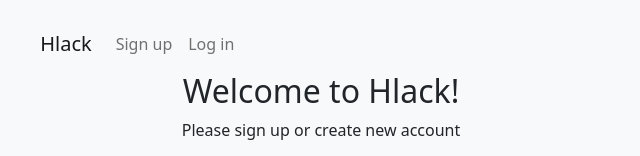
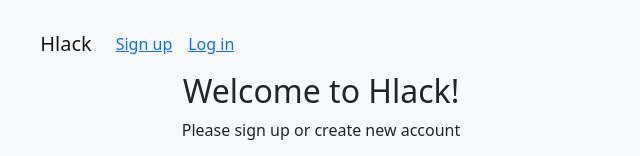
Before and after one commit to Gess161/slack-copy, a React (Create React App) app in the folder slack-copy/: page / in a window 1280 px wide. Shown: the top 156 px of the page, without its empty margins (319-959 px from the left). Built offline with nearby package versions, Linux system fonts and the light colour scheme.

Commit message:
added routing

```diff
--- a/slack-copy/src/components/NavBar/index.js
+++ b/slack-copy/src/components/NavBar/index.js
@@ -8,31 +8,30 @@ import {
     NavItem,
     NavLink,
 } from 'reactstrap';
-import {
-      BrowserRouter as Router,
-      Link
-  } from 'react-router-dom'
-import {LinkContainter} from 'react-router-bootstrap'
+import { Link } from 'react-router-dom'
+
 
 export default function NavBar() {
     return (
         <nav>
-            <Router>
             <Navbar light expand="md">
                 <NavbarBrand href="/">Hlack</NavbarBrand>
-                    <NavbarToggler/>
-                    <Collapse  navbar>
+                <NavbarToggler />
+                <Collapse navbar>
                     <Nav className="mr-auto" navbar>
                         <NavItem>
-                                <NavLink as={Link} to='/reg'>Sign up</NavLink>
+                            <NavLink>
+                                <Link to='/reg'>Sign up</Link>
+                            </NavLink>
                         </NavItem>
                         <NavItem>
-                                <NavLink as={Link} to='/auth'>Log in</NavLink>
+                            <NavLink>
+                                <Link to='/auth'>Log in</Link>
+                            </NavLink>
                         </NavItem>
                     </Nav>
                 </Collapse>
             </Navbar>
-            </Router>
         </nav>
     )
 }
```
Also changed, not shown: slack-copy/src/components/SignUp/index.js (added, +19 -0 lines). Lines whose indentation alone changed are shown as unchanged.
